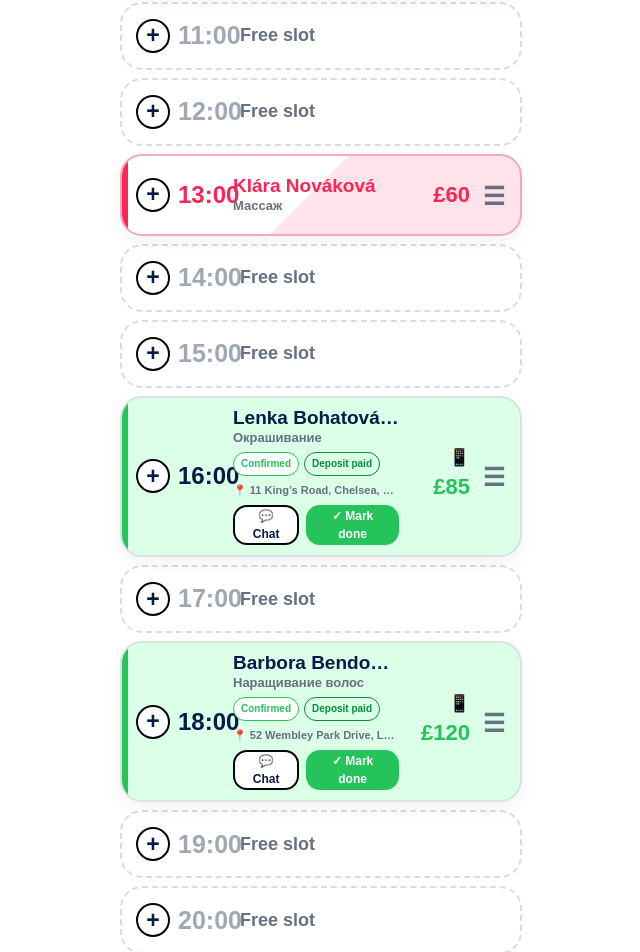
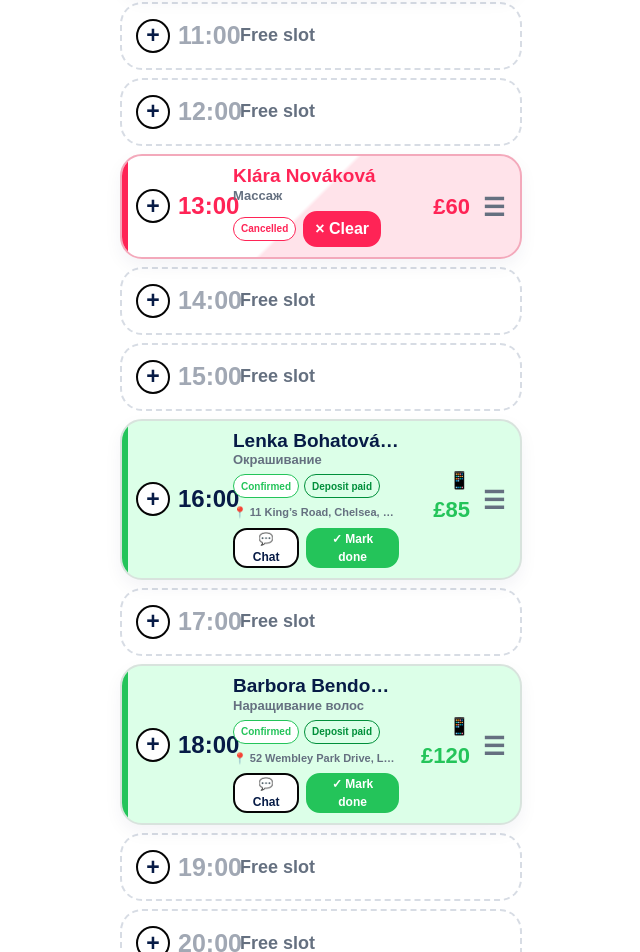
Before and after one commit to bellasalon4u-source/mapbookapp, a Next.js app: page /profile/clients in a window 1280 px wide. Shown: the part 1296-2248 px from the top of the page, without its empty margins (319-959 px from the left). Built offline with nearby package versions, Linux system fonts and the light colour scheme.

Commit message:
Add clear cancelled booking from schedule

```diff
--- a/app/profile/clients/page.tsx
+++ b/app/profile/clients/page.tsx
@@ -87,6 +87,8 @@ type PageText = {
   markDone: string;
   approve: string;
   reject: string;
+  clearSlot: string;
+  clearedFromSchedule: string;
   price: string;
   notes: string;
   back: string;
@@ -185,6 +187,8 @@ const texts: Partial<Record<AppLanguage, PageText>> = {
     markDone: 'Mark done',
     approve: 'Approve',
     reject: 'Reject',
+    clearSlot: 'Clear',
+    clearedFromSchedule: 'Cleared from schedule',
     price: 'Price',
     notes: 'Notes',
     back: 'Back',
@@ -264,6 +268,8 @@ const texts: Partial<Record<AppLanguage, PageText>> = {
     markDone: 'Готово',
     approve: 'Подтвердить',
     reject: 'Отклонить',
+    clearSlot: 'Очистить',
+    clearedFromSchedule: 'Очищено из расписания',
     price: 'Цена',
     notes: 'Заметки',
     back: 'Назад',
@@ -343,6 +349,8 @@ const texts: Partial<Record<AppLanguage, PageText>> = {
     markDone: 'Готово',
     approve: 'Підтвердити',
     reject: 'Відхилити',
+    clearSlot: 'Очистити',
+    clearedFromSchedule: 'Очищено з розкладу',
     price: 'Ціна',
     notes: 'Нотатки',
     back: 'Назад',
@@ -822,6 +830,7 @@ export default function ProfileClientsPage() {
 
   const [language, setLanguage] = useState<AppLanguage>(getSavedLanguage());
   const [bookings, setBookings] = useState<BookingItem[]>([]);
+  const [clearedBookingIds, setClearedBookingIds] = useState<string[]>([]);
   const [viewMode, setViewMode] = useState<ViewMode>('today');
   const [calendarStage, setCalendarStage] = useState<CalendarStage>('day');
   const [selectedDate, setSelectedDate] = useState<Date>(() => startOfDay(new Date()));
@@ -986,11 +995,16 @@ export default function ProfileClientsPage() {
       source = [...bookings];
     }
 
+    if (viewMode !== 'history') {
+      source = source.filter((booking) => !clearedBookingIds.includes(booking.id));
+    }
+
     return source;
   }, [
     bookings,
     calendarDate,
     calendarStage,
+    clearedBookingIds,
     selectedDate,
     timeOverrides,
     today,
@@ -1162,6 +1176,20 @@ export default function ProfileClientsPage() {
     }));
   };
 
+  const clearCancelledFromSchedule = (booking: BookingItem) => {
+    if (booking.status !== 'cancelled') return;
+
+    stopDragMove();
+
+    setClearedBookingIds((prev) => (prev.includes(booking.id) ? prev : [...prev, booking.id]));
+
+    setTimeOverrides((prev) => {
+      const next = { ...prev };
+      delete next[booking.id];
+      return next;
+    });
+  };
+
   const getDropTargetFromPoint = (clientX: number, clientY: number, draggedBookingId: string) => {
     const slotElements = Array.from(
       document.querySelectorAll<HTMLElement>('[data-drop-slot]')
@@ -1429,6 +1457,7 @@ export default function ProfileClientsPage() {
 
   const approveBooking = (booking: BookingItem) => {
     updateBookingStatus(booking.id, 'upcoming');
+    setClearedBookingIds((prev) => prev.filter((id) => id !== booking.id));
     setBookings((prev) =>
       prev.map((item) => (item.id === booking.id ? { ...item, status: 'upcoming' } : item))
     );
@@ -1848,6 +1877,7 @@ export default function ProfileClientsPage() {
               showFreeWindows={showFreeWindows}
               extraTimes={extraTimes}
               getEffectiveDate={getEffectiveDate}
+              clearedBookingIds={clearedBookingIds}
               dragMove={dragMove}
               isDragClickBlocked={() => dragClickBlockRef.current}
               onOpenSlot={openSlotAction}
@@ -1862,6 +1892,7 @@ export default function ProfileClientsPage() {
               onDone={markDone}
               onApprove={approveBooking}
               onReject={rejectBooking}
+              onClearCancelled={clearCancelledFromSchedule}
               onChat={handleOpenBookingChat}
               onDetails={(booking) => setClientCardBooking(booking)}
               onNote={setNoteBooking}
@@ -2881,6 +2912,7 @@ function NotebookSchedule({
   showFreeWindows,
   extraTimes,
   getEffectiveDate,
+  clearedBookingIds,
   dragMove,
   isDragClickBlocked,
   onOpenSlot,
@@ -2892,6 +2924,7 @@ function NotebookSchedule({
   onDone,
   onApprove,
   onReject,
+  onClearCancelled,
   onChat,
   onDetails,
   onNote,
@@ -2902,6 +2935,7 @@ function NotebookSchedule({
   showFreeWindows: boolean;
   extraTimes: string[];
   getEffectiveDate: (booking: BookingItem) => Date | null;
+  clearedBookingIds: string[];
   dragMove: DragMoveState | null;
   isDragClickBlocked: () => boolean;
   onOpenSlot: (time: string) => void;
@@ -2913,6 +2947,7 @@ function NotebookSchedule({
   onDone: (booking: BookingItem) => void;
   onApprove: (booking: BookingItem) => void;
   onReject: (booking: BookingItem) => void;
+  onClearCancelled: (booking: BookingItem) => void;
   onChat: (booking: BookingItem) => void;
   onDetails: (booking: BookingItem) => void;
   onNote: (booking: BookingItem) => void;
@@ -2960,6 +2995,7 @@ function NotebookSchedule({
               booking={booking}
               date={date}
               text={text}
+              cleared={clearedBookingIds.includes(booking.id)}
               isMoving={dragMove?.active && dragMove.bookingId === booking.id}
               isMoveMode={Boolean(dragMove?.active)}
               isDragClickBlocked={isDragClickBlocked}
@@ -2971,6 +3007,7 @@ function NotebookSchedule({
               onDone={() => onDone(booking)}
               onApprove={() => onApprove(booking)}
               onReject={() => onReject(booking)}
+              onClearCancelled={() => onClearCancelled(booking)}
               onChat={() => onChat(booking)}
               onDetails={() => onDetails(booking)}
               onNote={() => onNote(booking)}
@@ -2986,6 +3023,7 @@ function NotebookBookingRow({
   booking,
   date,
   text,
+  cleared,
   isMoving,
   isMoveMode,
   isDragClickBlocked,
@@ -2997,6 +3035,7 @@ function NotebookBookingRow({
   onDone,
   onApprove,
   onReject,
+  onClearCancelled,
   onChat,
   onDetails,
   onNote,
@@ -3004,6 +3043,7 @@ function NotebookBookingRow({
   booking: BookingItem;
   date: Date | null;
   text: PageText;
+  cleared: boolean;
   isMoving: boolean;
   isMoveMode: boolean;
   isDragClickBlocked: () => boolean;
@@ -3015,6 +3055,7 @@ function NotebookBookingRow({
   onDone: () => void;
   onApprove: () => void;
   onReject: () => void;
+  onClearCancelled: () => void;
   onChat: () => void;
   onDetails: () => void;
   onNote: () => void;
@@ -3032,13 +3073,13 @@ function NotebookBookingRow({
 
   return (
     <article
-      data-booking-drop-id={!done ? booking.id : undefined}
-      onPointerDown={!done ? onPointerDown : undefined}
-      onPointerMove={!done ? onPointerMove : undefined}
-      onPointerUp={!done ? onPointerUp : undefined}
-      onPointerCancel={!done ? onPointerCancel : undefined}
+      data-booking-drop-id={!done && !cancelled ? booking.id : undefined}
+      onPointerDown={!done && !cancelled ? onPointerDown : undefined}
+      onPointerMove={!done && !cancelled ? onPointerMove : undefined}
+      onPointerUp={!done && !cancelled ? onPointerUp : undefined}
+      onPointerCancel={!done && !cancelled ? onPointerCancel : undefined}
       onContextMenu={(event) => {
-        if (!done) event.preventDefault();
+        if (!done && !cancelled) event.preventDefault();
       }}
       onClick={() => {
         if (isMoveMode || isDragClickBlocked()) return;
@@ -3046,7 +3087,7 @@ function NotebookBookingRow({
       }}
       style={{
         position: 'relative',
-        minHeight: cancelled ? 82 : 116,
+        minHeight: cancelled ? 96 : 116,
         borderRadius: 22,
         border: isMoving
           ? `4px solid ${BRAND.border}`
@@ -3064,10 +3105,10 @@ function NotebookBookingRow({
         boxShadow: isMoving
           ? '0 16px 34px rgba(0,0,0,0.18)'
           : '0 7px 18px rgba(7,27,70,0.05)',
-        cursor: done ? 'pointer' : 'grab',
+        cursor: done || cancelled ? 'pointer' : 'grab',
         userSelect: 'none',
         WebkitUserSelect: 'none',
-        touchAction: done ? 'manipulation' : 'none',
+        touchAction: done || cancelled ? 'manipulation' : 'none',
         opacity: isMoving ? 0.82 : 1,
         transform: isMoving ? 'scale(1.01)' : 'none',
       }}
@@ -3145,7 +3186,29 @@ function NotebookBookingRow({
           {booking.serviceName || text.service}
         </div>
 
-        {!cancelled ? (
+        {cancelled ? (
+          <div
+            data-no-drag="true"
+            onClick={(event) => event.stopPropagation()}
+            style={{
+              marginTop: 7,
+              display: 'flex',
+              gap: 7,
+              alignItems: 'center',
+              flexWrap: 'wrap',
+            }}
+          >
+            <MiniPill label={text.cancelled} color={BRAND.red} bg="#ffffff" />
+
+            {cleared ? (
+              <MiniPill label={text.clearedFromSchedule} color={BRAND.muted} bg="#ffffff" />
+            ) : (
+              <button type="button" onClick={onClearCancelled} style={smallRedButtonStyle}>
+                × {text.clearSlot}
+              </button>
+            )}
+          </div>
+        ) : (
           <>
             <div style={{ marginTop: 6, display: 'flex', flexWrap: 'wrap', gap: 5 }}>
               <MiniPill label={statusLabel(booking.status, text)} color={color} bg="#ffffff" />
@@ -3204,7 +3267,7 @@ function NotebookBookingRow({
               )}
             </div>
           </>
-        ) : null}
+        )}
       </div>
 
       <div style={{ textAlign: 'right' }}>
```
